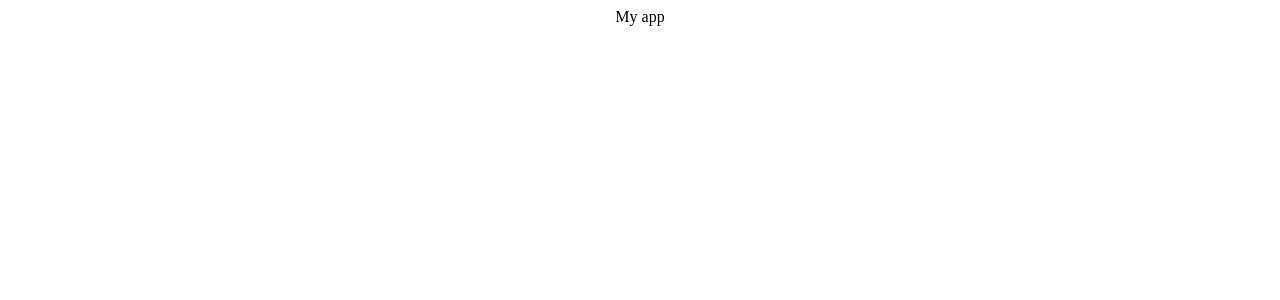
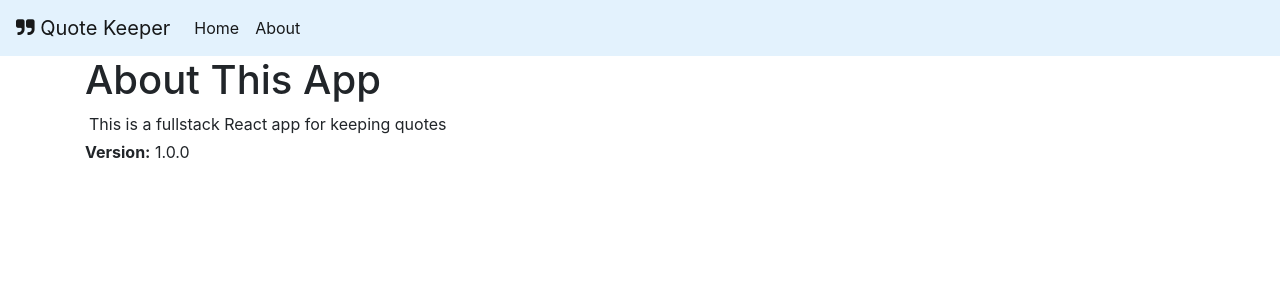
Before and after one commit to ardacelik/quote-keeper, a React (Create React App) app in the folder client/: page /about in a window 1280 px wide. Shown: the top 300 px of the page. Built offline with nearby package versions, Linux system fonts and the light colour scheme.

Commit message:
Created Navbar, added Bootstrap 4 and React Router

```diff
--- a/client/public/index.html
+++ b/client/public/index.html
@@ -12,10 +12,31 @@
       integrity="sha384-wvfXpqpZZVQGK6TAh5PVlGOfQNHSoD2xbE+QkPxCAFlNEevoEH3Sl0sibVcOQVnN"
       crossorigin="anonymous"
     />
+    <link
+      rel="stylesheet"
+      href="https://stackpath.bootstrapcdn.com/bootstrap/4.3.1/css/bootstrap.min.css"
+      integrity="sha384-ggOyR0iXCbMQv3Xipma34MD+dH/1fQ784/j6cY/iJTQUOhcWr7x9JvoRxT2MZw1T"
+      crossorigin="anonymous"
+    />
     <title>Quote Keeper</title>
   </head>
   <body>
     <noscript>You need to enable JavaScript to run this app.</noscript>
     <div id="root"></div>
+    <script
+      src="https://code.jquery.com/jquery-3.3.1.slim.min.js"
+      integrity="sha384-q8i/X+965DzO0rT7abK41JStQIAqVgRVzpbzo5smXKp4YfRvH+8abtTE1Pi6jizo"
+      crossorigin="anonymous"
+    ></script>
+    <script
+      src="https://cdnjs.cloudflare.com/ajax/libs/popper.js/1.14.7/umd/popper.min.js"
+      integrity="sha384-UO2eT0CpHqdSJQ6hJty5KVphtPhzWj9WO1clHTMGa3JDZwrnQq4sF86dIHNDz0W1"
+      crossorigin="anonymous"
+    ></script>
+    <script
+      src="https://stackpath.bootstrapcdn.com/bootstrap/4.3.1/js/bootstrap.min.js"
+      integrity="sha384-JjSmVgyd0p3pXB1rRibZUAYoIIy6OrQ6VrjIEaFf/nJGzIxFDsf4x0xIM+B07jRM"
+      crossorigin="anonymous"
+    ></script>
   </body>
 </html>
--- a/client/src/App.js
+++ b/client/src/App.js
@@ -1,8 +1,23 @@
-import React from "react";
-import "./App.css";
+import React, { Fragment } from "react";
+import { BrowserRouter as Router, Route, Switch } from "react-router-dom";
+import Navbar from "./components/layout/Navbar";
+import Home from "./components/pages/Home";
+import About from "./components/pages/About";
 
 const App = () => {
-  return <div className="App">My app</div>;
+  return (
+    <Router>
+      <Fragment>
+        <Navbar />
+        <div className="container">
+          <Switch>
+            <Route exact path="/" component={Home} />
+            <Route exact path="/about" component={About} />
+          </Switch>
+        </div>
+      </Fragment>
+    </Router>
+  );
 };
 
 export default App;
--- /dev/null
+++ b/client/src/components/layout/Navbar.js
@@ -0,0 +1,42 @@
+import React from "react";
+import PropTypes from "prop-types";
+import { Link } from "react-router-dom";
+
+const Navbar = ({ title, icon }) => {
+  return (
+    <div>
+      <nav
+        className="navbar navbar-expand-lg navbar-light"
+        style={{ backgroundColor: "#e3f2fd" }}
+      >
+        <Link to="/" className="navbar-brand">
+          <i className={icon} /> {title}
+        </Link>
+        <ul className="navbar-nav mr-auto">
+          <li className="nav-item active">
+            <Link to="/" className="nav-link">
+              Home
+            </Link>
+          </li>
+          <li className="nav-item active">
+            <Link to="/about" className="nav-link">
+              About
+            </Link>
+          </li>
+        </ul>
+      </nav>
+    </div>
+  );
+};
+
+Navbar.propTypes = {
+  title: PropTypes.string.isRequired,
+  icon: PropTypes.string
+};
+
+Navbar.defaultProps = {
+  title: "Quote Keeper",
+  icon: "fa fa-quote-right"
+};
+
+export default Navbar;
--- /dev/null
+++ b/client/src/components/pages/About.js
@@ -0,0 +1,15 @@
+import React from "react";
+
+const About = () => {
+  return (
+    <div>
+      <h1>About This App</h1>
+      <p className="m-1">This is a fullstack React app for keeping quotes</p>
+      <p>
+        <strong>Version:</strong> 1.0.0
+      </p>
+    </div>
+  );
+};
+
+export default About;
--- /dev/null
+++ b/client/src/components/pages/Home.js
@@ -0,0 +1,11 @@
+import React from "react";
+
+const Home = () => {
+  return (
+    <div>
+      <h1>Home</h1>
+    </div>
+  );
+};
+
+export default Home;
```
